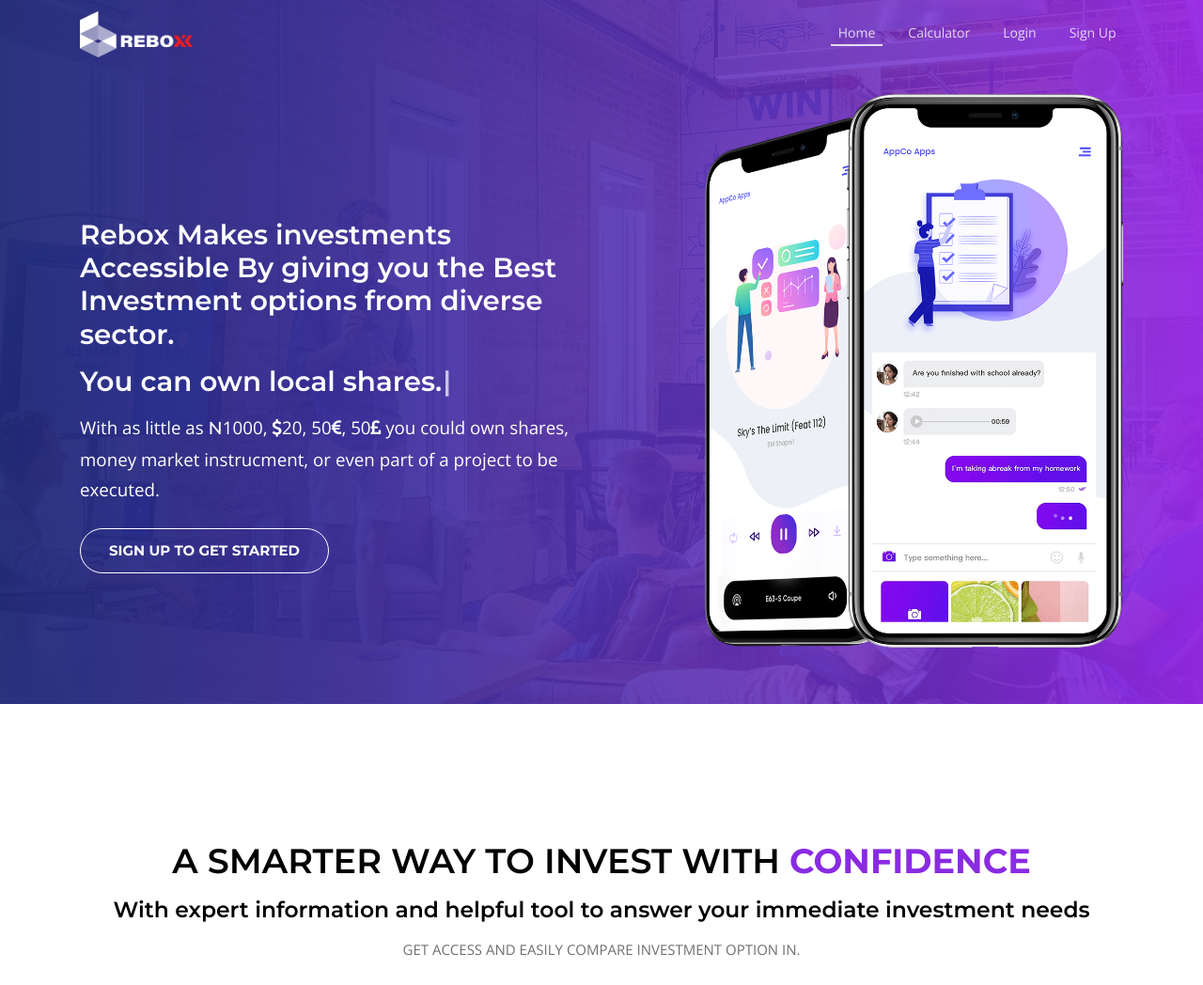
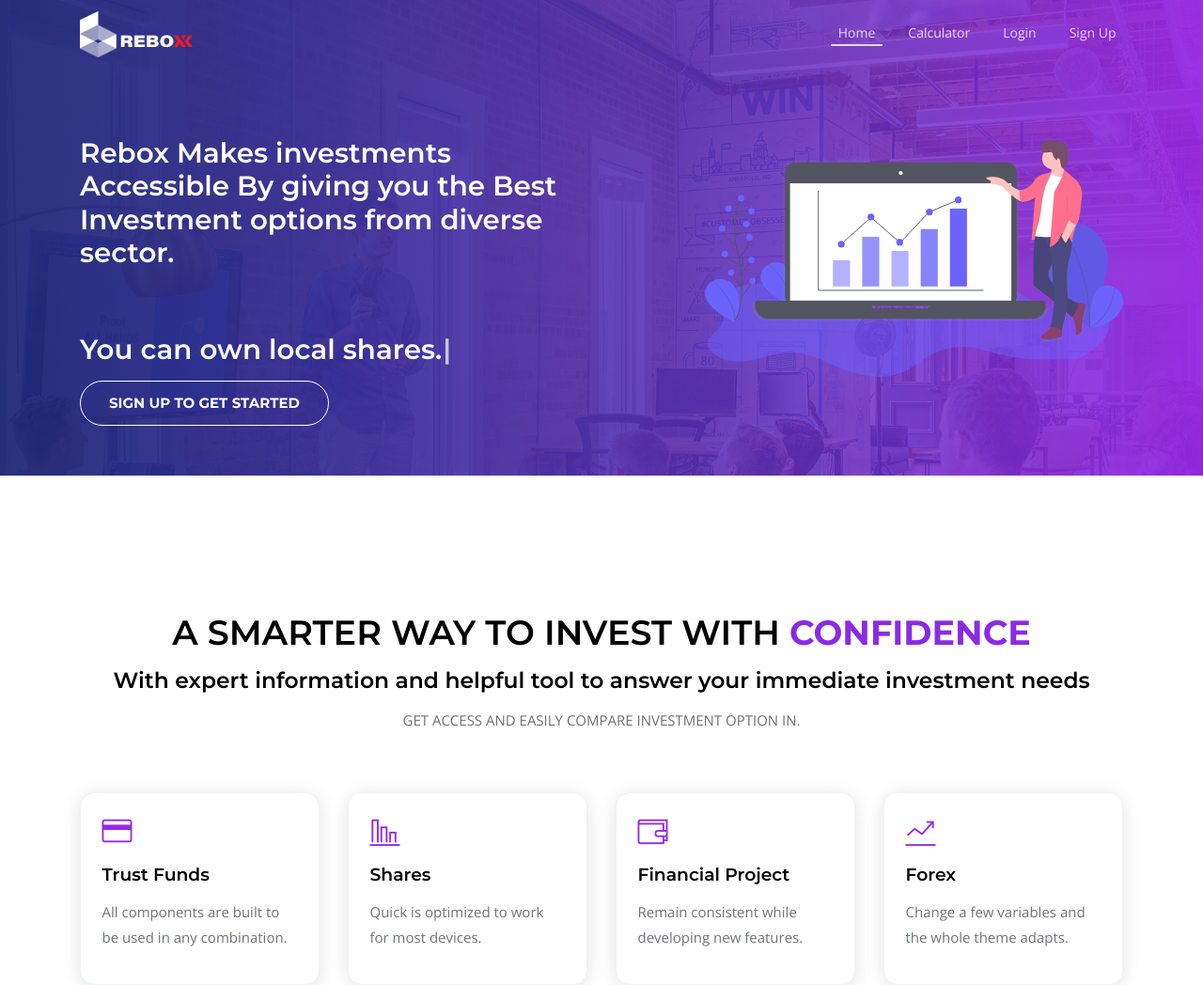
Before and after one commit to khollinzx/rebox, a PHP site: page / in a window 1280 px wide. Shown: the top 1048 px of the page at 94% size. Run offline with PHP 8.4, Linux system fonts and the light colour scheme; some libraries are stand-ins or nearby versions.

Commit message:
editting the index page, added the SVG from unDraw

```diff
--- a/index.php
+++ b/index.php
@@ -15,28 +15,29 @@ include(ROOT_PATH . 'inc/landingPageNavbar.php');
 <div class="main">
 
     <!--hero section start-->
-    <section class="hero-section pt-100 background-img" style="background: url('<?php echo BASE_URL;?>assets/img/hero-bg-1.jpg')no-repeat center top / cover">
+    <section class="hero-section pt-100 background-img" style="background: url('<?php echo BASE_URL; ?>assets/img/hero-bg-1.jpg')no-repeat center top / cover">
         <div class="container">
             <div class="row align-items-center justify-content-between">
                 <div class="col-md-6 col-lg-6">
                     <div class="hero-content-left text-white mt-5">
                         <h3 class="text-white" style="text-align:inherit"><span>Rebox</span> Makes investments Accessible By giving you the Best Investment options from diverse sector.</h3>
+                        <br>
+                        <br>
                         <h3 style="color:#fff;" id="app">
                         </h3>
-                        <p class="lead">With as little as <b>N</b>1000, <i class="fa fa-dollar"></i>20, 50<i class="fa fa-euro-sign"></i>, 50<i class="fa fa-pound-sign"></i> you could own shares, money market instrucment, or even part of a project to be executed.</p>
 
                         <a href="<?php echo BASE_URL; ?>create/" class="btn app-store-btn">SIGN UP TO GET STARTED</a>
                     </div>
                 </div>
                 <div class="col-md-4 col-lg-5">
                     <div class="hero-animation-img">
-                        <img src="<?php echo BASE_URL;?>assets/img/image-14.png" alt="img" class="img-fluid">
+                        <img src="<?php echo BASE_URL; ?>assets/img/undraw_finance_0bdk.svg" alt="img" class="img-fluid">
                     </div>
                 </div>
             </div>
         </div>
-        <br/>
-        <br/>
+        <br />
+        <br />
     </section>
     <!--hero section end-->
 
```
Also changed, not shown: assets/img/undraw_finance_0bdk.svg (added).
